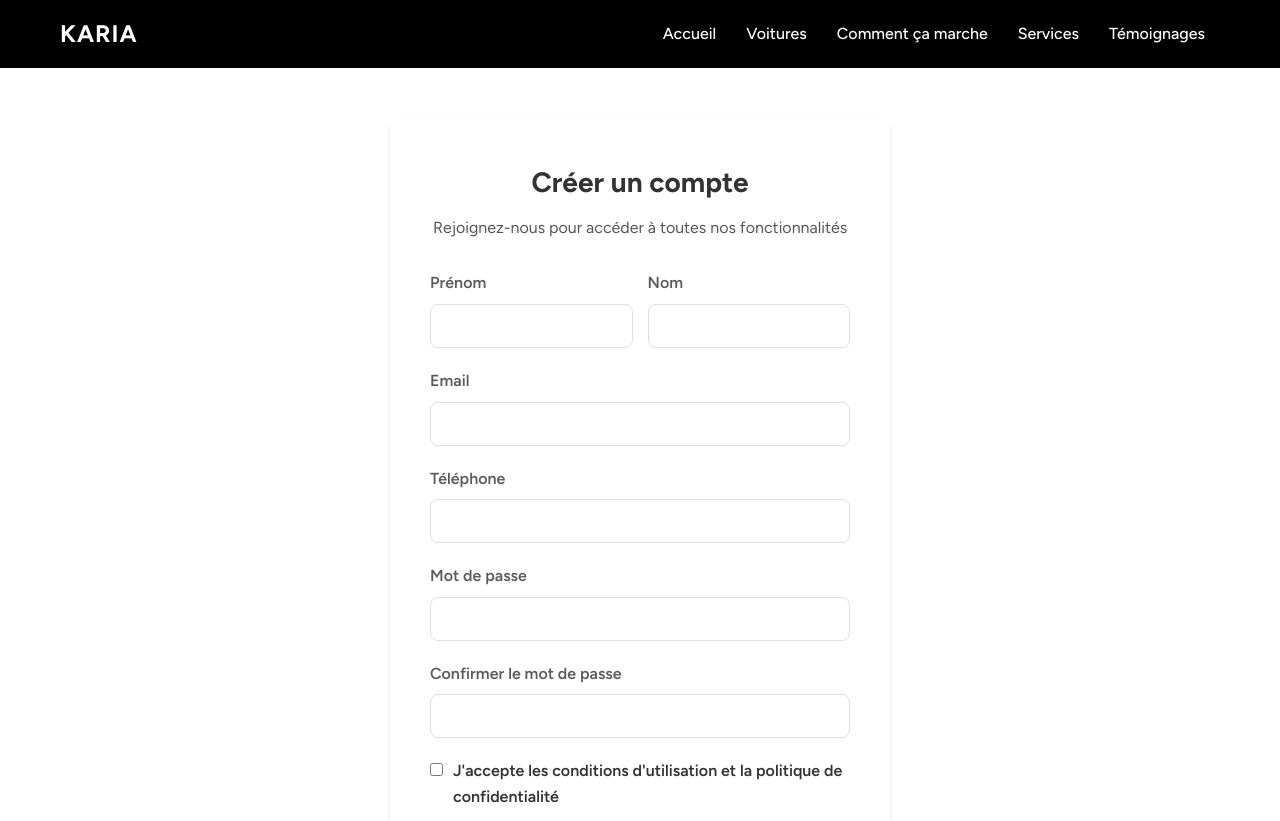
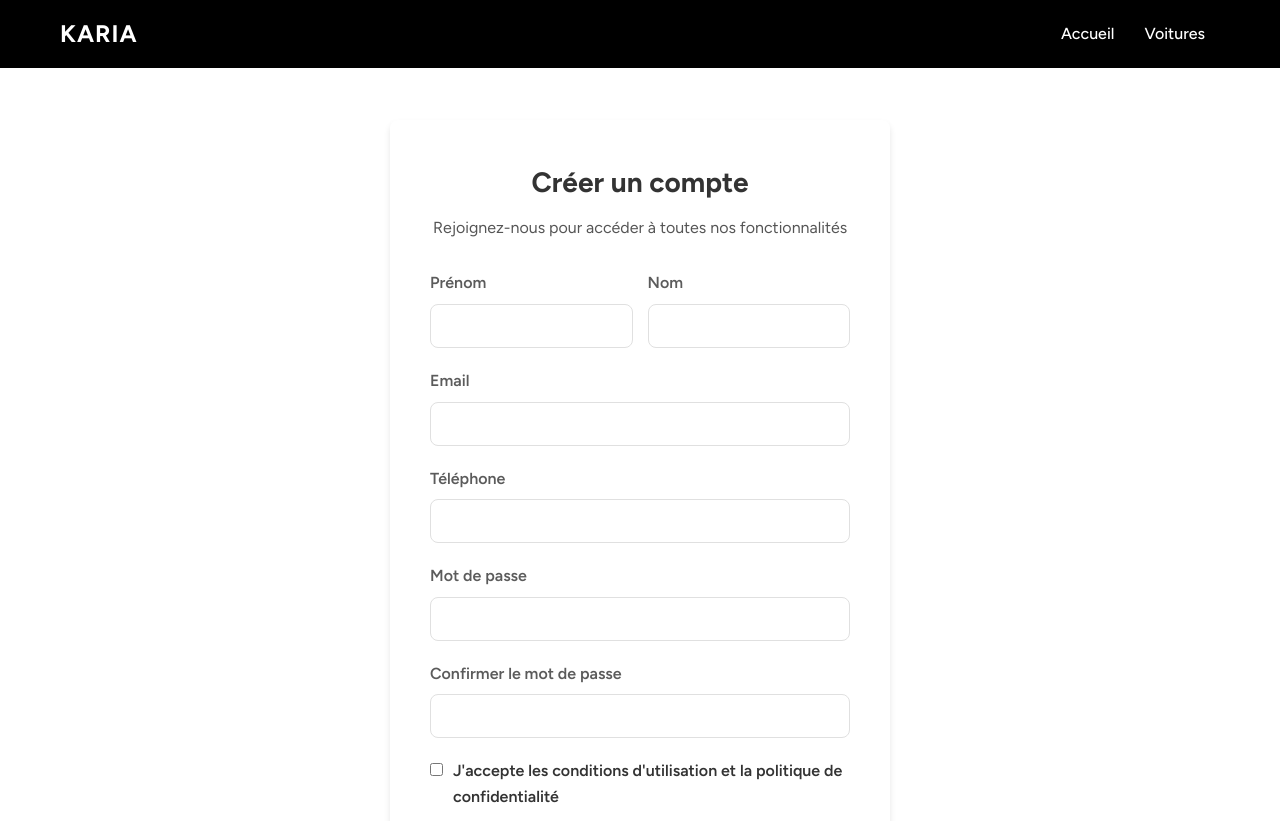
Before and after one commit to HaiderBey/karia-rentals, a plain HTML site: page frontend/register.html in a window 1280 px wide. Shown: the top 821 px of the page. Drawn offline with Linux system fonts and the light colour scheme.

Commit message:
V 0.5.1 : Slight footer and nav modifications

```diff
--- a/frontend/register.html
+++ b/frontend/register.html
@@ -141,9 +141,6 @@
                     <ul class="nav-menu">
                         <li><a href="index.html">Accueil</a></li>
                         <li><a href="voitures.html">Voitures</a></li>
-                        <li><a href="#how-it-works">Comment ça marche</a></li>
-                        <li><a href="#services">Services</a></li>
-                        <li><a href="#testimonials">Témoignages</a></li>
                     </ul>
                 </nav>
             </div>
```
Also changed, not shown: frontend/index.html (+1 -1 lines), frontend/voitures.html (+1 -1 lines).
